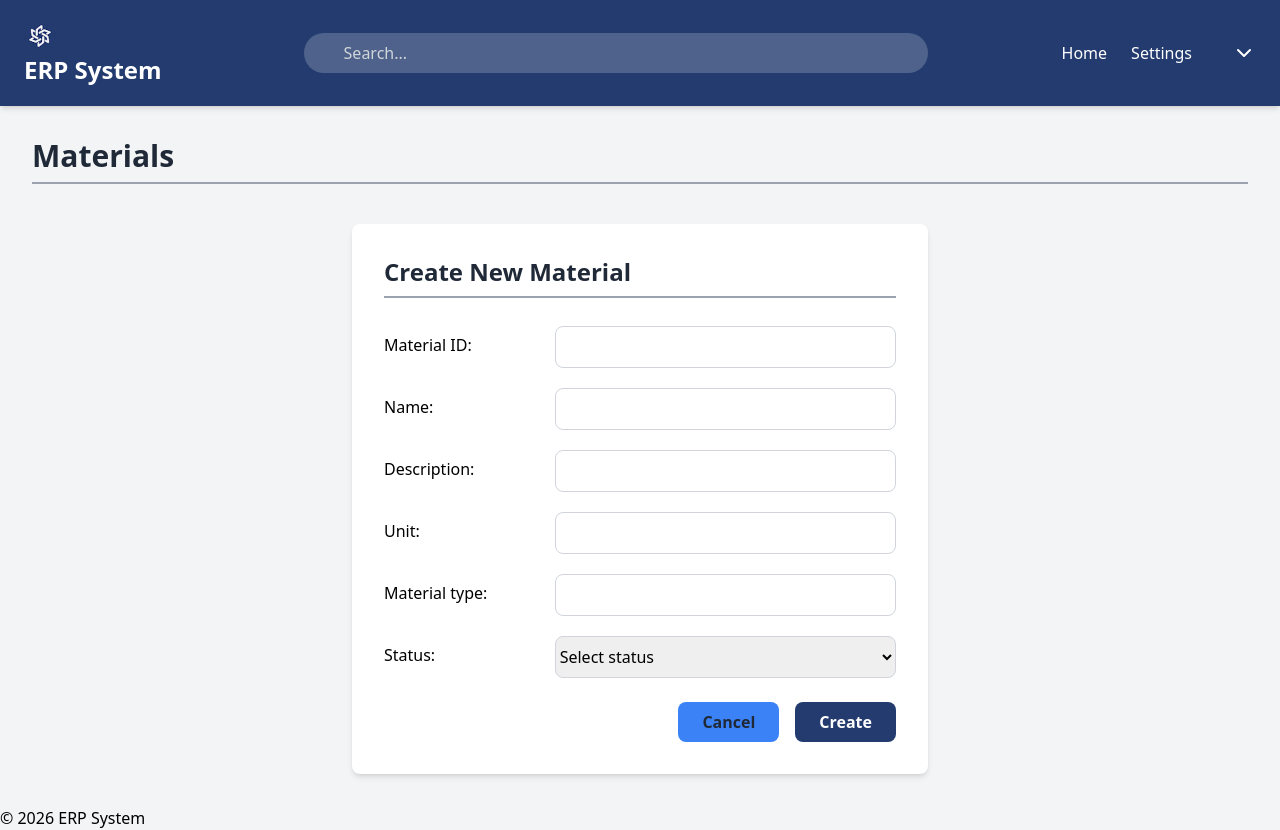
After one commit to EdwinRamosCabrera/Django-ERP, a Django app: template app_materials/templates/materials/material_form.html in a window 1280 px wide. The commit adds this page. Run offline with Django 5.2, Linux system fonts and the light colour scheme; the template is opened without the code that fills it: values that come from a table or form of the project are taken from there, others are empty; some libraries are stand-ins or nearby versions.

Commit message:
Correccion de urls del modulo de materiales

```diff
--- a/app_core/templates/core/dashboard.html
+++ b/app_core/templates/core/dashboard.html
@@ -8,7 +8,7 @@
     <div class="grid grid-cols-2 md:grid-cols-3 lg:grid-cols-4 xl:grid-cols-5 gap-6">
 
         {% if permissions.materials > 0 %}
-        <a href="#" class="bg-white p-6 rounded-lg shadow-md hover:shadow-lg transition-all duration-300 transform hover:-translate-y-1">
+        <a href="{% url 'materials:material_list' %}" class="bg-white p-6 rounded-lg shadow-md hover:shadow-lg transition-all duration-300 transform hover:-translate-y-1">
             <div class="flex flex-col items-center text-center">
                 <svg xmlns="http://www.w3.org/2000/svg" width="40" height="40" viewBox="0 0 24 24" fill="none" stroke="currentColor" stroke-width="2" stroke-linecap="round" stroke-linejoin="round" class="lucide lucide-gem text-teal-500 mb-4"><path d="M6 3h12l3 3-9 15-9-15 3-3Z"/><path d="M6 3h12l3 3-9 15-9-15 3-3Z"/><path d="M6 3 3 6l9 15 9-15-3-3Z"/><path d="M12 3 3 6l9 15-9-15z"/><path d="M12 3 3 6l9 15-9-15z"/></svg>
                 <h3 class="text-xl font-semibold text-gray-800">Materials</h3>
--- a/app_materials/models.py
+++ b/app_materials/models.py
@@ -11,8 +11,8 @@ class Material(models.Model):
 
     created_at = models.DateTimeField(auto_now_add=True, verbose_name="Created at")
     updated_at = models.DateTimeField(auto_now=True, verbose_name="Updated at")
-    created_by = models.ForeignKey(settings.AUTH_USER_MODEL, on_delete=models.SET_NULL, null=True, blank=True, verbose_name="Created by") # Usuario que este logueado y que creó el registro, se usa SET_NULL para no eliminar el material si el usuario es eliminado, y se completará automaticamente al crear el registro
-    updated_by = models.ForeignKey(settings.AUTH_USER_MODEL, on_delete=models.SET_NULL, null=True, blank=True, verbose_name="Updated by") # Usuario que este logueado y que actualizó el registro
+    created_by = models.ForeignKey(settings.AUTH_USER_MODEL, on_delete=models.SET_NULL, null=True, blank=True, verbose_name="Created by", related_name="materials_created") # Usuario que este logueado y que creó el registro, se usa SET_NULL para no eliminar el material si el usuario es eliminado, y se completará automaticamente al crear el registro
+    updated_by = models.ForeignKey(settings.AUTH_USER_MODEL, on_delete=models.SET_NULL, null=True, blank=True, verbose_name="Updated by", related_name="materials_updated") # Usuario que este logueado y que actualizó el registro
     class Meta:
         db_table = 'materials'
         verbose_name = 'Material'
--- /dev/null
+++ b/app_materials/templates/materials/material_form.html
@@ -0,0 +1,64 @@
+{% extends "core/base.html" %}
+
+{% block title %}Material{% endblock title %}
+
+{% block content %}
+
+<h2 class="text-3xl font-bold text-gray-800 mb-6 border-b-2 border-gray-400 pb-2">Materials</h2>
+
+<div class="max-w-xl mx-auto bg-white p-8 rounded-lg shadow-md mt-10">
+    <h2 class="text-2xl font-bold text-gray-800 mb-6 border-b-2 border-gray-400 pb-2">Create New Material</h2>
+    <form method="post" class="space-y-6">
+        {% csrf_token %}
+        <span class="text-sm text-red-600">{{ form.non_field_errors }}</span>
+        <div class="space-y-4">
+            <div class="flex items-center justify-between space-x-4">
+                <label for="{{ form.id_material.id_for_label }}" class"block text-sm font-medium text-gray-700 w-1/3">Material ID:</label>
+                <div class="mt-1 w-2/3">
+                    <input type="text" name="{{ form.id_material.html_name }}" id="{{ form.id_material.id_for_label }}" class="w-full py-2 px-2 border border-gray-300 rounded-lg focus:outline-none focus:ring-2 focus:ring-[#233b6e]"/>
+                </div>
+            </div>
+            <div class="flex items-center justify-between space-x-4">
+                <label for="{{ form.name.id_for_label }}" class"block text-sm font-medium text-gray-700 w-1/3">Name:</label>
+                <div class="mt-1 w-2/3">
+                    <input type="text" name="{{ form.name.html_name }}" id="{{ form.name.id_for_label }}" class="w-full py-2 px-2 border border-gray-300 rounded-lg focus:outline-none focus:ring-2 focus:ring-[#233b6e]"/>
+                </div>
+            </div>
+            <div class="flex items-center justify-between space-x-4">
+                <label for="{{ form.description.id_for_label }}" class"block text-sm font-medium text-gray-700 w-1/3">Description:</label>
+                <div class="mt-1 w-2/3">
+                    <input type="text" name="{{ form.description.html_name }}" id="{{ form.description.id_for_label }}" class="w-full py-2 px-2 border border-gray-300 rounded-lg focus:outline-none focus:ring-2 focus:ring-[#233b6e]"/>
+                </div>
+            </div>
+            <div class="flex items-center justify-between space-x-4">
+                <label for="{{ form.unit.id_for_label }}" class"block text-sm font-medium text-gray-700 w-1/3">Unit:</label>
+                <div class="mt-1 w-2/3">
+                    <input type="text" name="{{ form.unit.html_name }}" id="{{ form.unit.id_for_label }}" class="w-full py-2 px-2 border border-gray-300 rounded-lg focus:outline-none focus:ring-2 focus:ring-[#233b6e]"/>
+                </div>
+            </div>
+            <div class="flex items-center justify-between space-x-4">
+                <label for="{{ form.material_type.id_for_label }}" class"block text-sm font-medium text-gray-700 w-1/3">Material type:</label>
+                <div class="mt-1 w-2/3">
+                    <input type="text" name="{{ form.material_type.html_name }}" id="{{ form.material_type.id_for_label }}" class="w-full py-2 px-2 border border-gray-300 rounded-lg focus:outline-none focus:ring-2 focus:ring-[#233b6e]"/>
+                </div>
+            </div>
+            <div class="flex items-center justify-between space-x-4">
+                <label for="{{ form.status.id_for_label }}" class"block text-sm font-medium text-gray-700 w-1/3">Status:</label>
+                <div class="mt-1 w-2/3">
+                    <select name="{{ form.status.html_name }}" id="{{ form.status.id_for_label }}" class="w-full py-2 border border-gray-300 rounded-lg focus:outline-none focus:ring-2 focus:ring-[#233b6e]"/>
+                        <option value="">Select status</option>
+                        <option value="Active">Active</option>
+                        <option value="Inactive">Inactive</option>
+                        <input type="hidden" name="{{ form.created_by.html_name }}" value="{{ user.username }}">
+                    </select>
+                </div>
+            </div>
+        </div>
+        <div class="flex justify-end space-x-4">
+            <a href="{% url 'materials:materials_list' %}" class="bg-blue-500 text-gray-800 font-semibold px-6 py-2 rounded-lg transition-colors duration-300 hover:bg-gray-400">Cancel</a>
+            <button type="submit" class="bg-[#233b6e] text-white font-semibold px-6 py-2 rounded-lg transition-colors duration-300 hover:bg-[#1a2c53]">Create</button>
+        </div>
+    </form>
+</div>
+
+{% endblock content %}
--- a/app_materials/urls.py
+++ b/app_materials/urls.py
@@ -1,7 +1,9 @@
 from django.urls import path
-from app_materials import views
+from .views import materials_list, material_create
+
+app_name = 'materials'
 
 urlpatterns = [
-    path('', views.materials_list, name='material-list'),
-    path('create/', views.material_create, name='material-create'),
+    path('', materials_list, name='materials_list'),
+    path('create/', material_create, name='materials_create'),
 ]
--- a/erp/urls.py
+++ b/erp/urls.py
@@ -21,5 +21,5 @@ urlpatterns = [
     path('admin/', admin.site.urls),
     path('', include('app_users.urls')),
     path('', include('app_core.urls')),
-    path('materials/', include('app_materials.urls')),
+    path('materials/', include(('app_materials.urls'), namespace='materials')),
 ]
```
Also changed, not shown: app_materials/templates/materials/material_list.html (+9 -9 lines), app_materials/views.py (+6 -3 lines), app_materials/migrations/0001_initial.py (added).
